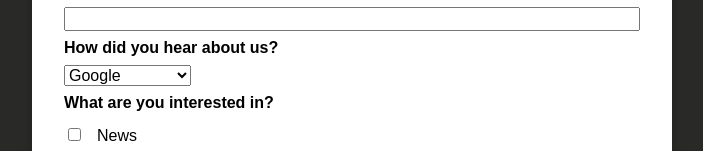
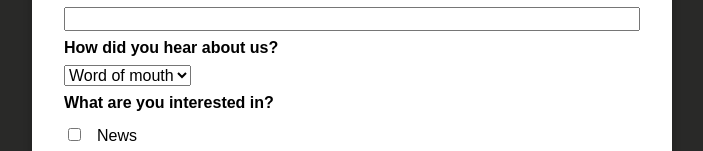
Before and after one commit to AbeJitsu/forms-01-starting-setup, a Vue app: page / in a window 1280 px wide. Shown: the part 149-300 px from the top of the page, without its empty margins (288-991 px from the left). Built offline with nearby package versions, Linux system fonts and the light colour scheme.

Commit message:
Add v-model to referrer select element and reset referrer value in submit method

```diff
--- a/src/components/TheForm.vue
+++ b/src/components/TheForm.vue
@@ -10,7 +10,7 @@
     </div>
     <div class="form-control">
       <label for="referrer">How did you hear about us?</label>
-      <select id="referrer" name="referrer">
+      <select id="referrer" name="referrer" v-model="referrer">
         <option value="google">Google</option>
         <option value="wom">Word of mouth</option>
         <option value="newspaper">Newspaper</option>
@@ -58,6 +58,8 @@
       return {
         userName: '',
         userAge: null,
+        referrer: 'wom',
+
       }
     },
     methods: {
@@ -69,6 +71,9 @@
         console.log(this.$refs.ageInput.value +5);
         console.log(77);
         this.userAge = null;
+        console.log('Referrer: ' + this.referrer);
+        this.referrer = 'wom';
+
       },
     },
 
```
